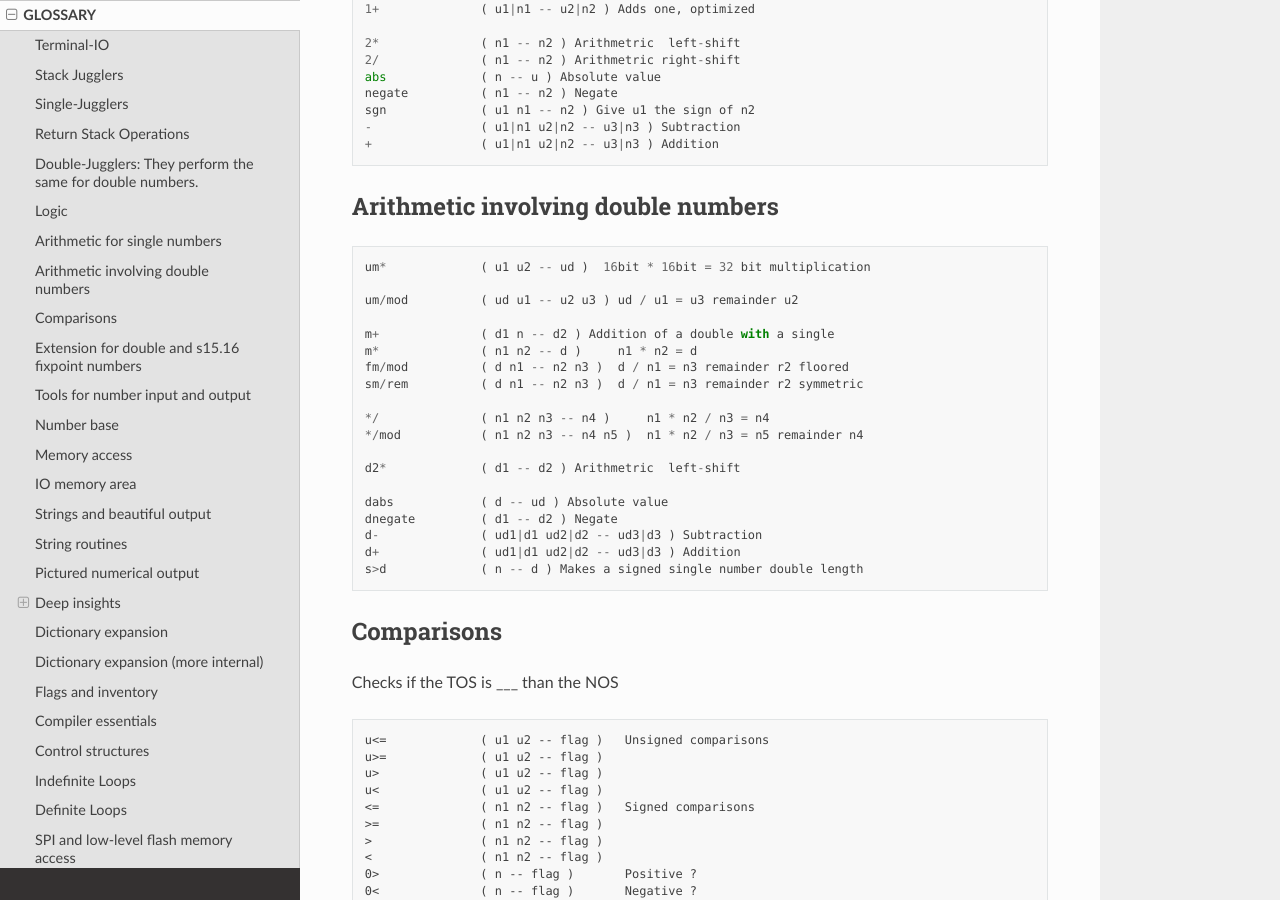
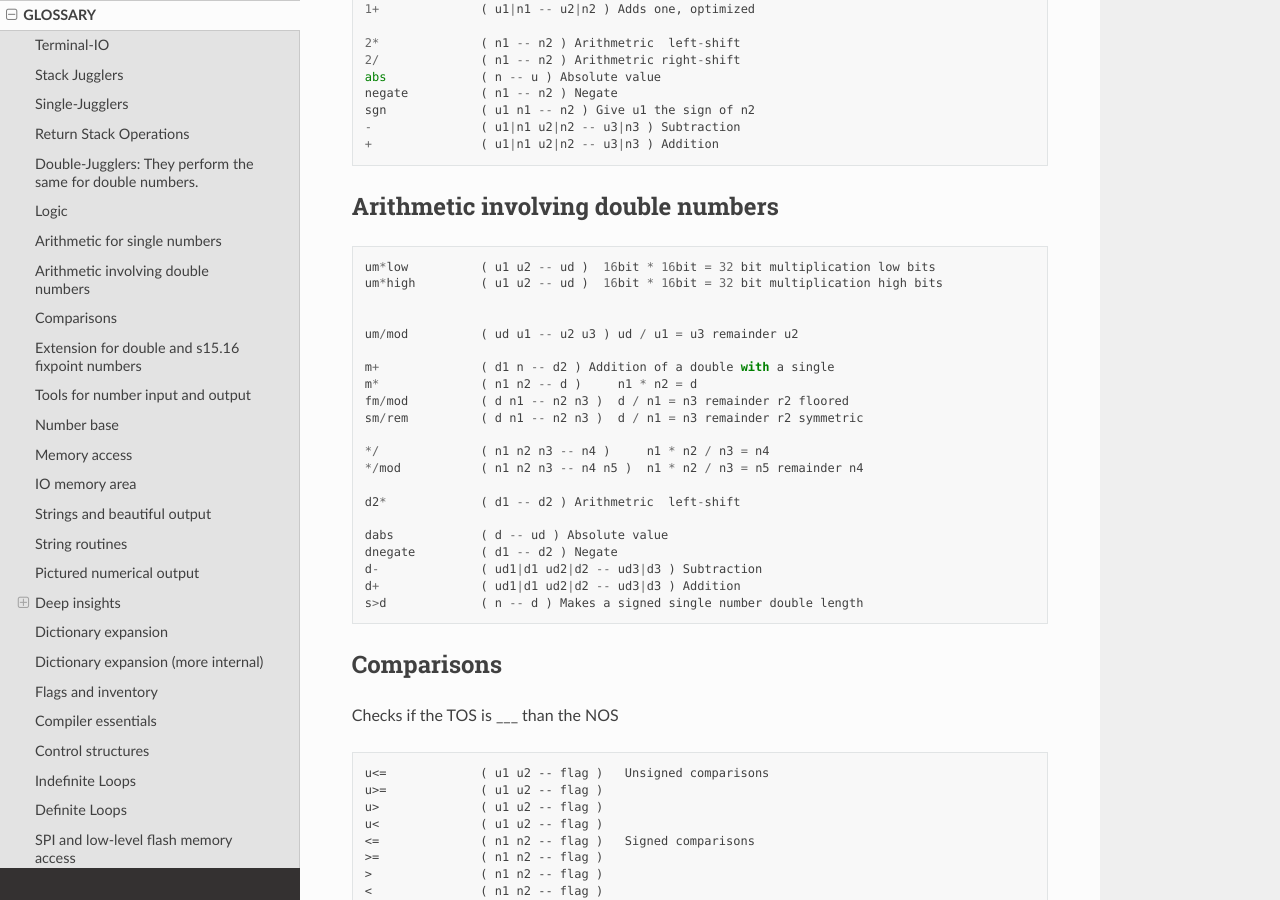
Before and after one commit to PythonLinks/Mecrisp-Ice, a Sphinx documentation site: the page built from docs/source/glossary.rst, in a window 1280 px wide and 900 px high, scrolled down 2162 px. Built offline with Sphinx 7.4.7 and the Read the Docs theme 2.0.0, drawn with Linux system fonts in a browser that asks for light colours.

Commit message:
Update um* low and high in glossary

```diff
--- a/docs/source/glossary.rst
+++ b/docs/source/glossary.rst
@@ -137,7 +137,9 @@ Arithmetic involving double numbers
 
 ::
 
-        um*             ( u1 u2 -- ud )  16bit * 16bit = 32 bit multiplication
+        um*low          ( u1 u2 -- ud )  16bit * 16bit = 32 bit multiplication low bits
+        um*high         ( u1 u2 -- ud )  16bit * 16bit = 32 bit multiplication high bits
+
 
         um/mod          ( ud u1 -- u2 u3 ) ud / u1 = u3 remainder u2
 
```
